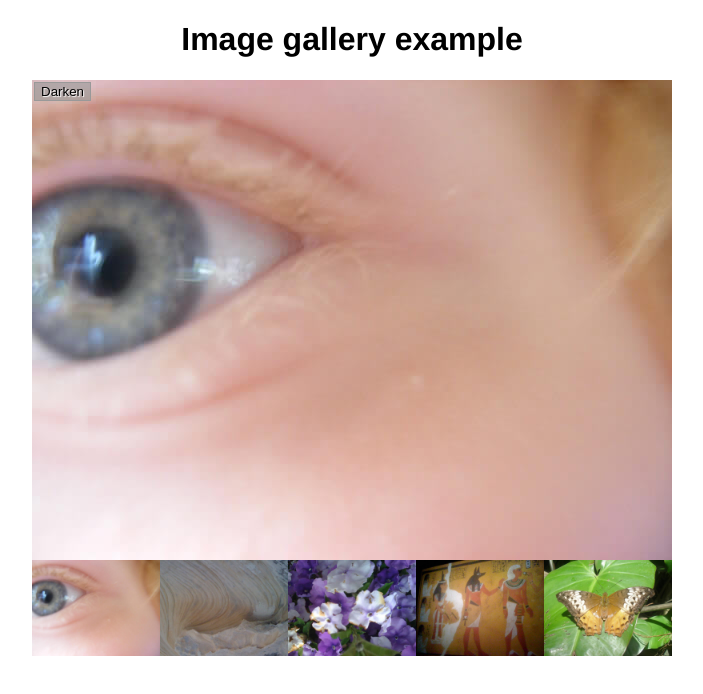
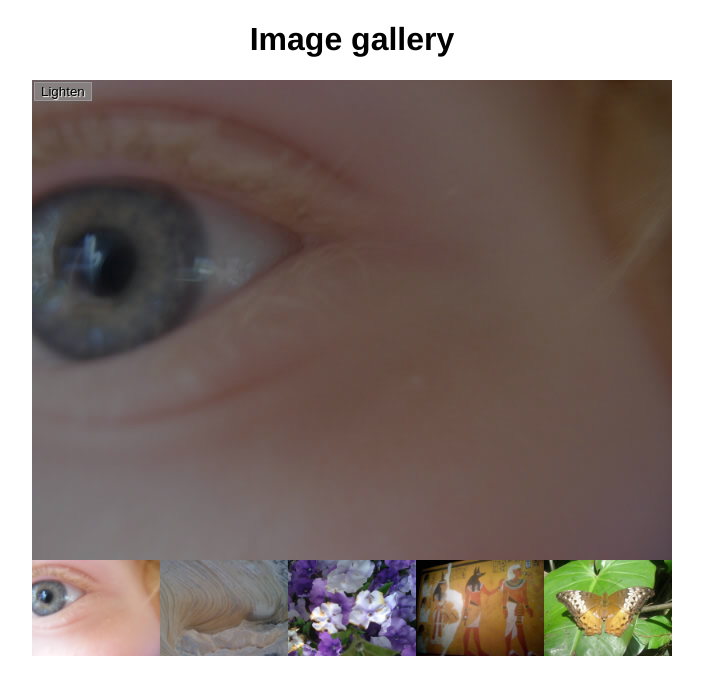
Before and after one commit to ah1096/Image-Gallery, a plain HTML site: page index.html in a window 1280 px wide. Both pictures are taken after a click on the button "Darken". Shown: the whole page, without its empty margins (288-991 px from the left). Drawn offline with Linux system fonts and the light colour scheme.

Commit message:
added Darken/Lighten button functionality

```diff
--- a/index.html
+++ b/index.html
@@ -9,7 +9,7 @@
   </head>
 
   <body>
-    <h1>Image gallery example</h1>
+    <h1>Image gallery</h1>
 
     <div class="full-img">
       <img class="displayed-img" src="images/pic1.jpg" alt="Closeup of a human eye">
--- a/main.js
+++ b/main.js
@@ -41,3 +41,20 @@ thumbBar.addEventListener('click', e=> {
 }
 
 /* Wiring up the Darken/Lighten button */
+
+btn.addEventListener('click', () => {
+    const btnClass = btn.getAttribute('class');
+
+    if (btnClass === 'dark') {
+      btn.setAttribute('class','light');
+      btn.textContent = 'Lighten';
+      overlay.style.backgroundColor = 'rgba(0,0,0,0.5)';
+    }
+
+    else {
+      btn.setAttribute('class','dark');
+      btn.textContent = 'Darken';
+      overlay.style.backgroundColor = 'rgba(0,0,0,0)';
+    }
+
+  });
```
